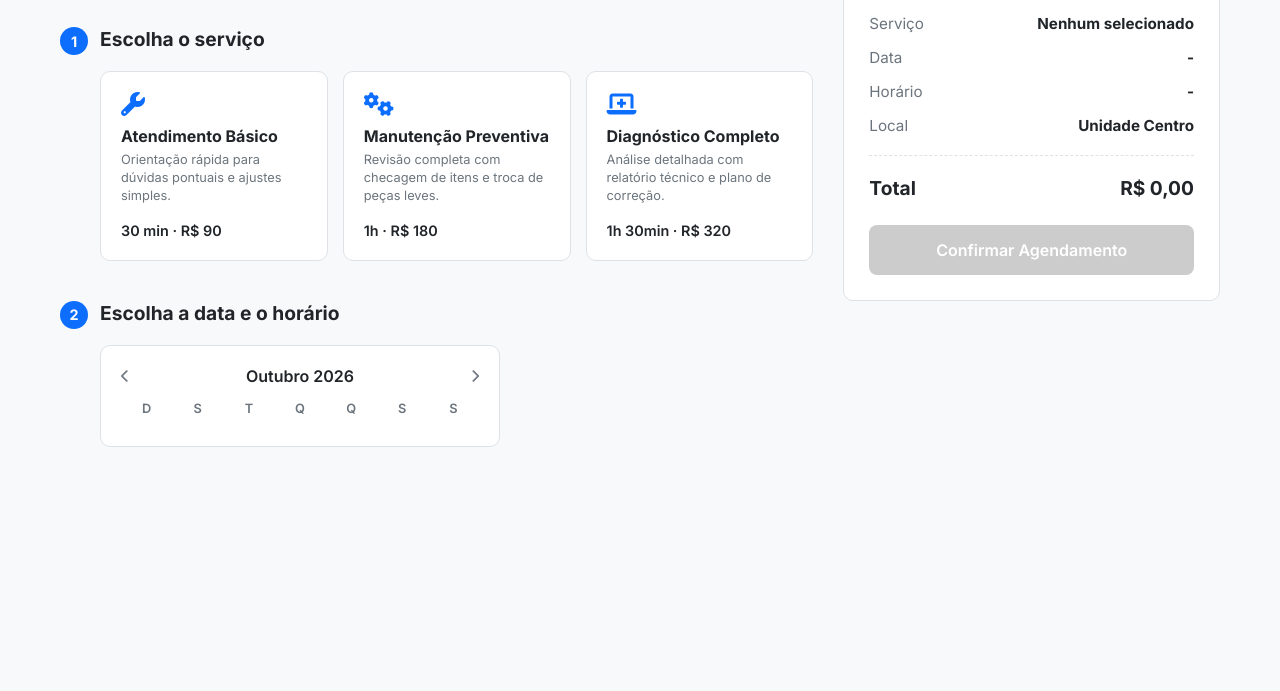
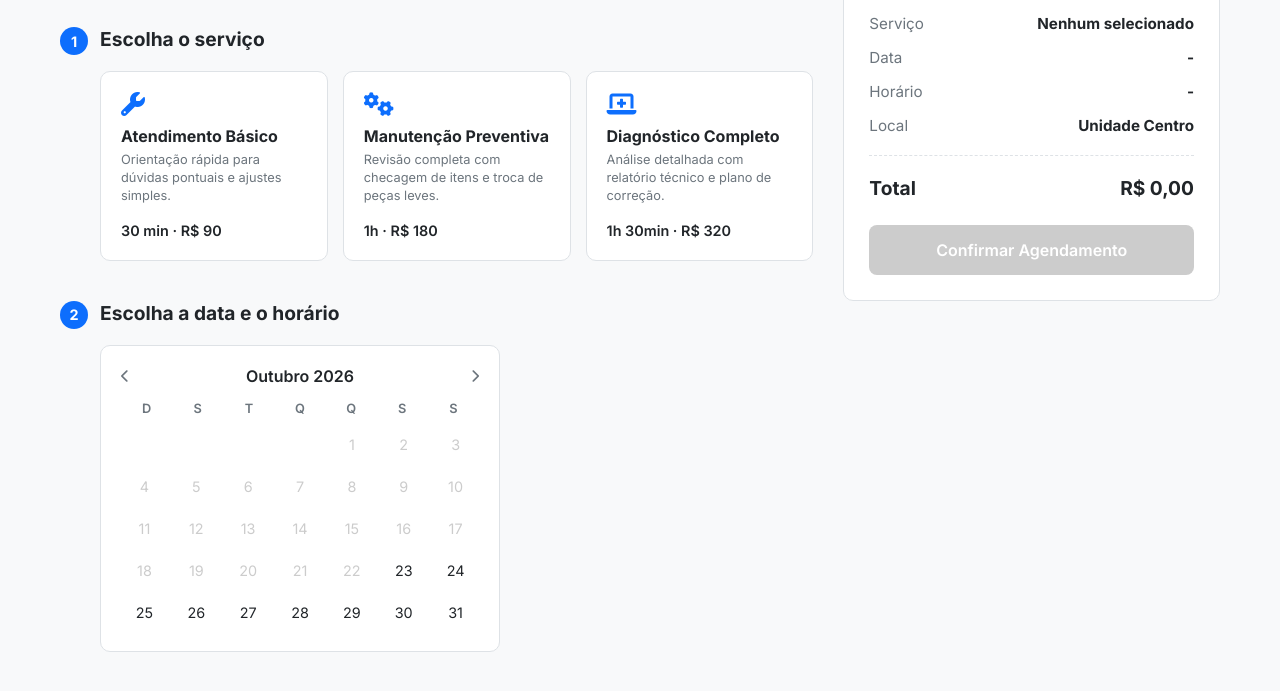
Before and after one commit to miguelmoret81-create/proj-agendamento, a plain HTML site: page index.html in a window 1280 px wide. Shown: the part 169-860 px from the top of the page. Before the commit the page ends 800 px from the top, so only its background shows below. Drawn offline with Linux system fonts and the light colour scheme; files that its build step writes are made by us from their sources.

Commit message:
Fix HTML structure and update stylesheet links

```diff
--- a/index.html
+++ b/index.html
@@ -9,8 +9,7 @@
 
     <link rel="stylesheet" href="https://cdnjs.cloudflare.com/ajax/libs/font-awesome/6.4.0/css/all.min.css">
 
-    <link rel="stylesheet" href="CSS/style.css">
-<body>
+<link rel="stylesheet" href="style.css"><body>
 
     <header>
         <div class="logo"><i class="fas fa-car"></i> AutoSchedule</div>
@@ -120,6 +119,6 @@
         </div>
     </main>
 
- <script src="JS/script.js"></script>
+<script src="script.js"></script>
 </body>
 </html>
```
